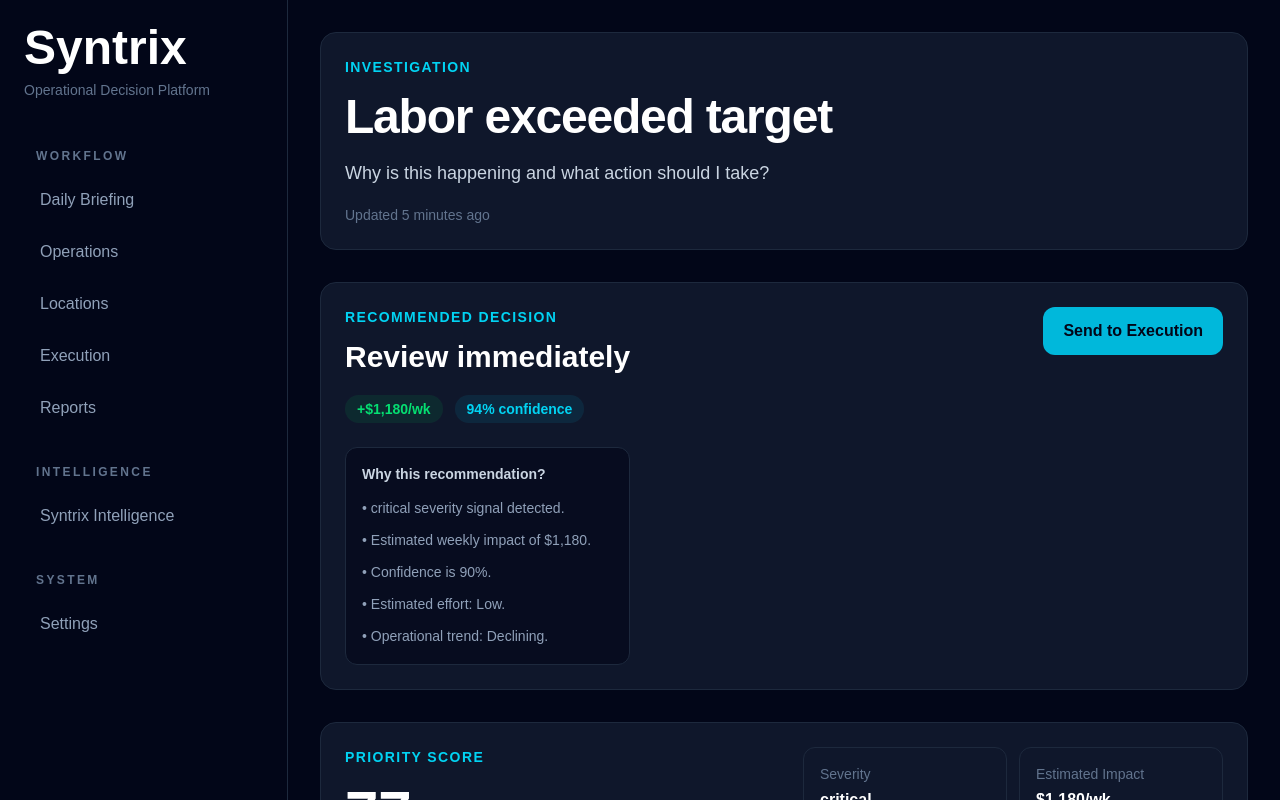
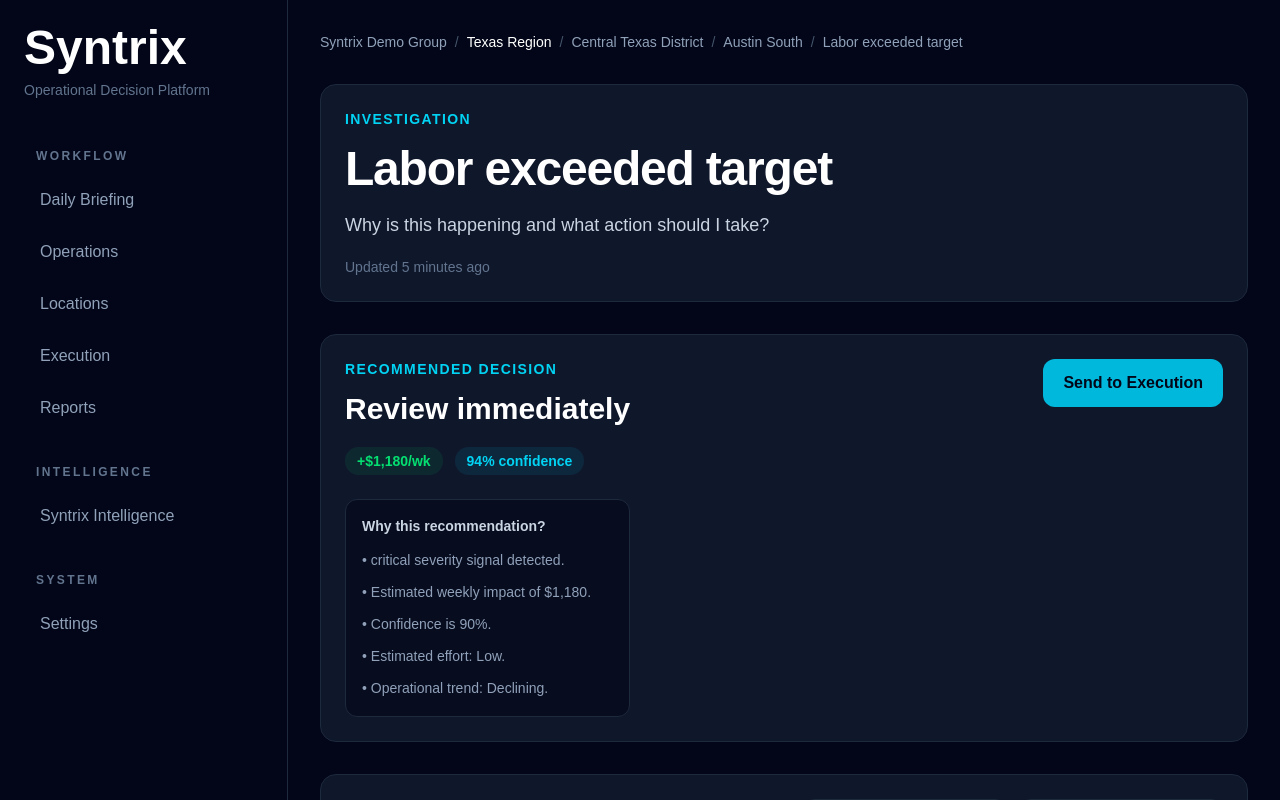
Before and after one commit to SyntrixAI/syntrix-ops, a Next.js app: page /operations/investigations/1 in a window 1280 px wide. Shown: the top 800 px of the page. Built offline with nearby package versions, Linux system fonts and the light colour scheme.

Commit message:
Add breadcrumbs to location and investigation workspaces

```diff
--- a/src/app/locations/[id]/page.js
+++ b/src/app/locations/[id]/page.js
@@ -1,5 +1,6 @@
 import AppLayout from "../../../components/layout/AppLayout";
-import { getLocationWorkspace, getUserContext } from "../../../lib/services";
+import { getLocationWorkspace, getUserContext, getWorkspaceContext } from "../../../lib/services";
+import WorkspaceBreadcrumbs from "../../../components/business/WorkspaceBreadcrumbs";
 import LocationOverview from "../../../components/locations/LocationOverview";
 import LocationOperations from "../../../components/locations/LocationOperations";
 import LocationExecution from "../../../components/locations/LocationExecution";
@@ -11,6 +12,7 @@
   const { id } = await params;
   const user = getUserContext();
   const workspace = getLocationWorkspace(user, id);
+  const context = getWorkspaceContext({ type: "location", id, });
 
   if (!workspace) {
     return (
@@ -27,6 +29,8 @@
   return (
     <AppLayout>
       <section className="mx-auto max-w-7xl">
+        <WorkspaceBreadcrumbs items={context?.items} />
+
         <WorkspaceHeader
           eyebrow="Location Workspace"
           title={workspace.location.name}
--- a/src/app/operations/investigations/[id]/page.js
+++ b/src/app/operations/investigations/[id]/page.js
@@ -9,13 +9,14 @@
 import DecisionBanner from "../../../../components/business/DecisionBanner";
 import PriorityScore from "../../../../components/business/PriorityScore";
 import KeyInsights from "../../../../components/business/KeyInsights";
-
+import WorkspaceBreadcrumbs from "../../../../components/business/WorkspaceBreadcrumbs";
+import { getWorkspaceContext } from "../../../../lib/services";
 import { getInvestigation } from "../../../../lib/selectors";
 
 export default async function InvestigationPage({ params }) {
   const { id } = await params;
-
   const investigation = getInvestigation(id);
+  const context = getWorkspaceContext({ type: "investigation", id, });
 
   if (!investigation) {
     return (
@@ -32,6 +33,8 @@
   return (
   <AppLayout>
     <section className="mx-auto max-w-7xl space-y-8">
+      <WorkspaceBreadcrumbs items={context?.items} />
+
       <WorkspaceHeader
         eyebrow="Investigation"
         title={investigation.priority.title}
```
